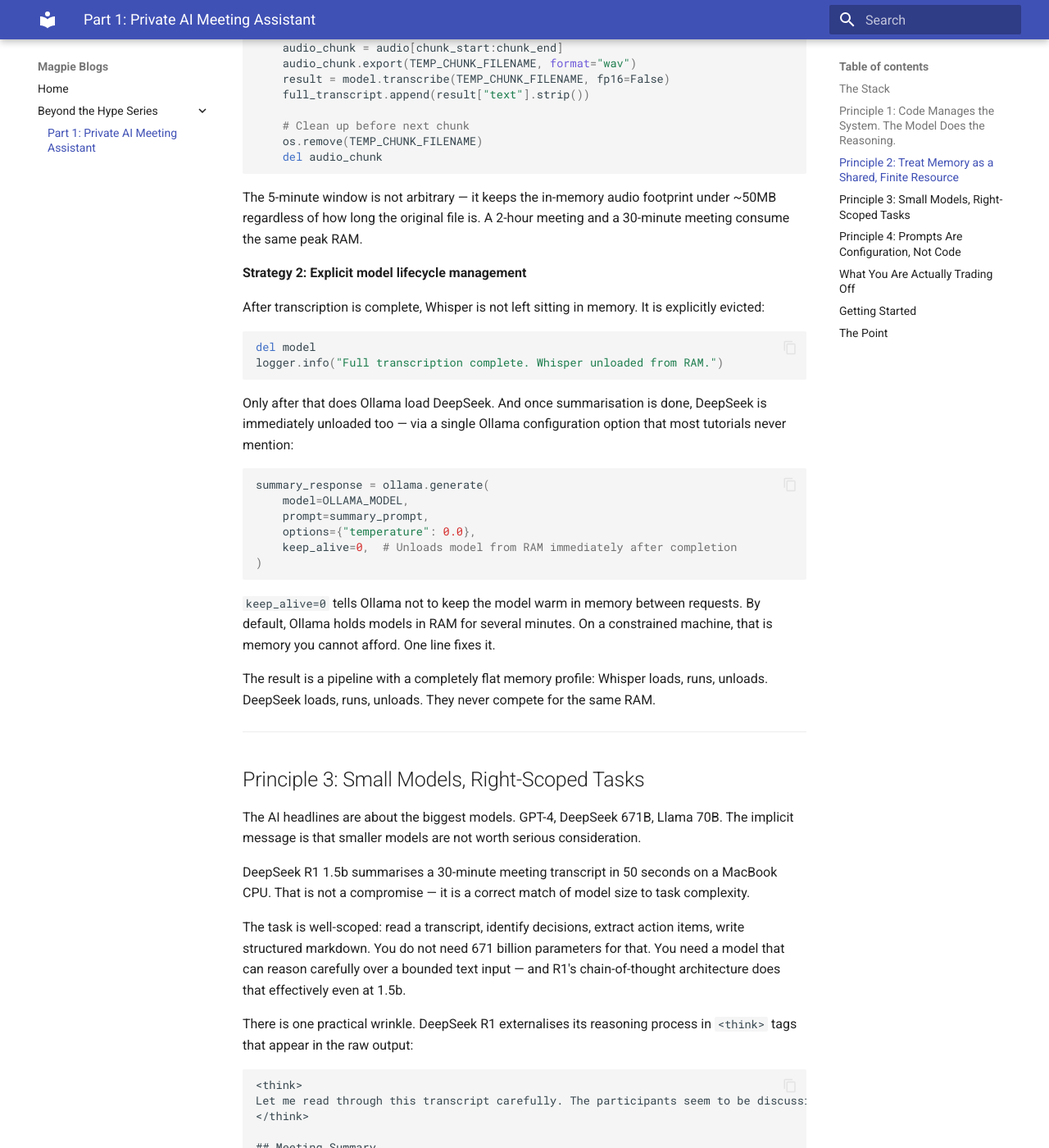
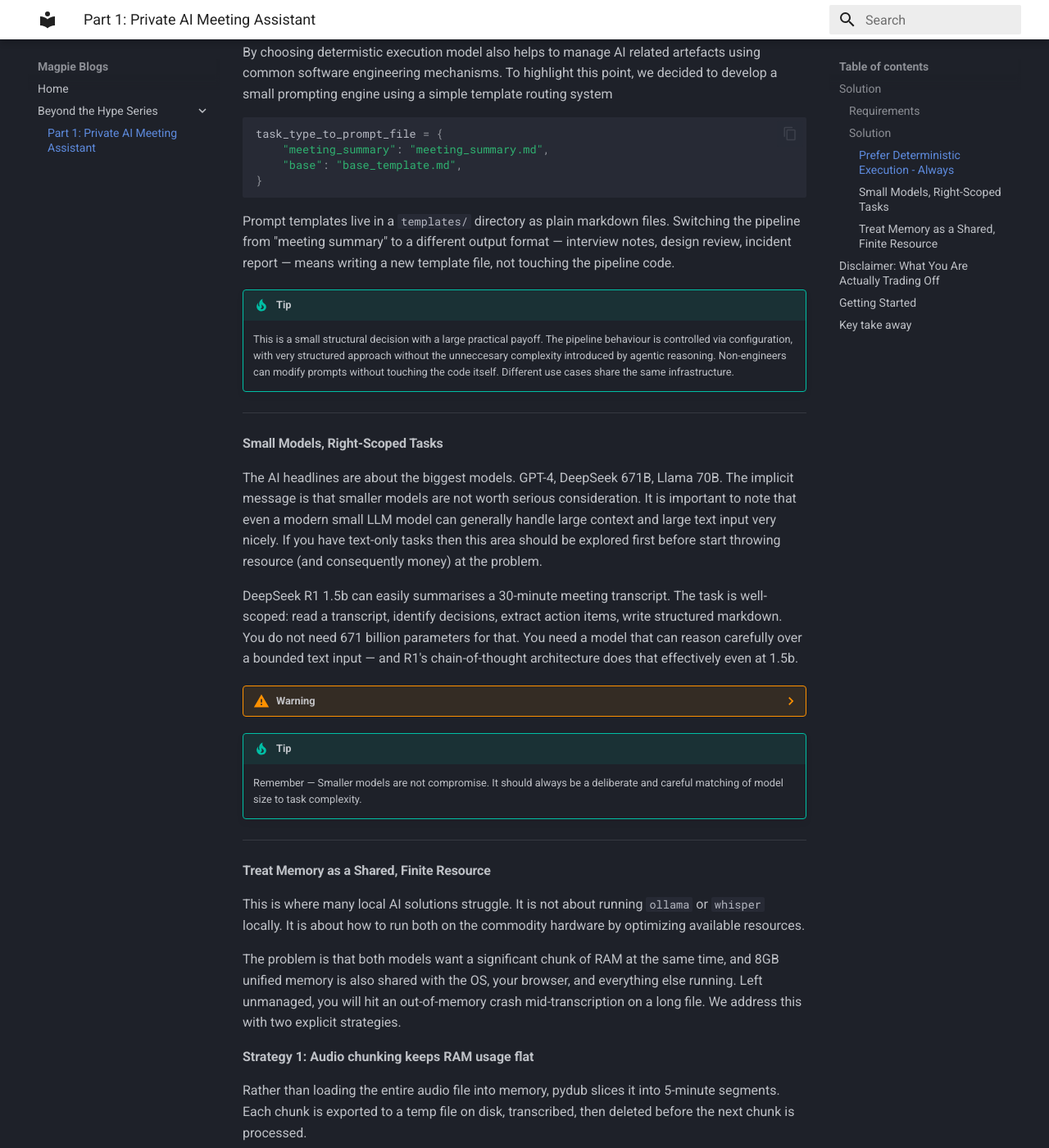
Before and after one commit to ayanguha/magpie, an MkDocs documentation site: the page built from docs/blogs/beyond_the_hype_magpie.md, in a window 1280 px wide and 1400 px high, scrolled down 2722 px. Shown: the whole window at 82% size. Built offline with MkDocs 1.6.1 and Material for MkDocs 9.7.7, drawn with Linux system fonts in a browser that asks for light colours; some of the changed text lies outside the part shown.

Commit message:
blog completed

````diff
--- a/docs/blogs/beyond_the_hype_magpie.md
+++ b/docs/blogs/beyond_the_hype_magpie.md
@@ -6,24 +7,44 @@
 
 The commercial options all share the same architecture: your audio goes up to their cloud, gets transcribed on their servers, and gets summarised by their models. You pay $20–30 per user per month for the privilege of handing over your conversations.
 
-Here is an alternative. A 30-minute meeting, recorded as a 150MB WAV file, transcribed and summarised in **150 seconds**, on a standard MacBook with 8GB of RAM, with nothing — not a single byte — leaving the machine.
+!!! note
+    Here is an alternative. A 30-minute meeting, recorded as a 150MB WAV file, transcribed and summarised in **Less Than 150 seconds**, on a standard laptop (tested on MacBook with 8GB of RAM), with nothing — not a single byte — **leaving the machine**.
 
-That is what [magpie](https://github.com/ayanguha/magpie) does. This article explains how it works and, more importantly, *why* the engineering decisions were made the way they were.
+!!! warning
+    This article is for someone who wants to tinker with AI technology and wants to look under the hood. The focus is **engineering** - with obsession around resource usage optimisation and maintain strong security posture
+
+    That is what [magpie-auris](https://github.com/ayanguha/magpie/tree/main/auris) does. This article explains how it works and, more importantly, *why* the engineering decisions were made the way they were.
 
 ---
 
-## The Stack
+## Solution
 
-- **OpenAI Whisper** (`base` model, weights stored locally) — transcription
-- **DeepSeek R1 1.5b via Ollama** — summarisation and reasoning
-- **pydub** — audio chunking
-- **uv** — dependency management
+### Requirements
 
-No API keys. No cloud accounts. Runs air-gapped.
+Our functional requirements are simple, clearly scoped:
 
----
+- The transcriber will take an audio file as input
+- It will generate raw transcription
+- Raw transcripts will be summarized. There can be multiple task_types which enforce distinct instructions and formats during summarization.
+- Combine raw transcript and summary in a single markdowm output file.
 
-## Principle 1: Code Manages the System. The Model Does the Reasoning.
+We also constrained by few non-functional requirements, namely:
+
+- Memory footprint must be very light - not more than 3G at any given point-in-time
+- Good observability across elapsed time and CPU/memory utilisation must be captured and logged
+- Absolutely no cloud interaction (after initial set) during transcription process
+
+!!! note
+
+    **Local model hosting**
+    Air-gap model consumption is one of the most desired, yet oddly underserved, area of work. Leaving consumption-based commercial model aside, many of the model architectures are not supported on commodity hardwares. But the good news is, there are a long list of models which can be used locally. And **Ollama** is de-facto standard in local open source model management.
+
+
+
+### Solution
+
+
+#### Prefer Deterministic Execution - Always
 
 The AI hype cycle loves agents — autonomous systems that decide their own next steps, pick their own tools, manage their own loops. For well-scoped tasks, this is engineering overhead in search of a problem.
 
@@ -53,7 +74,11 @@
 
 Three functions. Linear execution. No loops, no tool selection, no retry logic. When something breaks, you know exactly where to look.
 
-The pipeline is also instrumented from the start with a context manager that times every phase:
+This enables us to use well-understood engineering rigours
+
+- Standard dependency management using **uv** (This is a step-up from `pip` - if you start any new project, use `uv`)
+- Testing made simpler - we are using **pytest** like we use it for any other deterministic systems
+- Observability - The pipeline is instrumented from the start with a context manager that times every phase:
 
 ```python
 class CodeBlockTimer:
@@ -66,25 +91,72 @@
         logger.info(f"[{self.block_name}] completed in {elapsed:.2f} seconds.")
 ```
 
-On an 8GB MacBook, a 30-minute meeting breaks down like this:
+You can't optimise what you can't measure. The timer wraps every step, so you always know where time is going.
 
-| Phase | Time |
-|---|---|
-| Transcription (Whisper base, CPU) | ~100 seconds |
-| Summarisation (DeepSeek R1 1.5b) | ~50 seconds |
-| **Total** | **~150 seconds** |
+??? info
+    On an 8GB MacBook, a 30-minute meeting breaks down like this:
 
-You can't optimise what you can't measure. The timer wraps every step, so you always know where time is going.
+    | Phase | Time |
+    |---|---|
+    | Transcription (Whisper base, CPU) | ~100 seconds |
+    | Summarisation (DeepSeek R1 1.5b) | ~50 seconds |
+    | **Total** | **~150 seconds** |
+
+**Prompts Are Configuration, Not Code**
+
+By choosing determistic execution model also helps to manage AI related artefacts using common software engineering mechanisms. To highlight this point, we decided to develop a small prompting engine using a simple template routing system
+
+```python
+task_type_to_prompt_file = {
+    "meeting_summary": "meeting_summary.md",
+    "base": "base_template.md",
+}
+```
+
+Prompt templates live in a `templates/` directory as plain markdown files. Switching the pipeline from "meeting summary" to a different output format — interview notes, design review, incident report — means writing a new template file, not touching the pipeline code.
+
+!!! tip
+
+    This is a small structural decision with a large practical payoff. The pipeline behaviour is controlled via configuration, with very structured approach without the unneccesary complexity introduced by agentic reasoning. Non-engineers can modify prompts without touching the code itself. Different use cases share the same infrastructure.
 
 ---
 
-## Principle 2: Treat Memory as a Shared, Finite Resource
+#### Small Models, Right-Scoped Tasks
 
-This is where most local AI tutorials quietly fail. They show you how to run Whisper. They show you how to run Ollama. They don't show you how to run both on the same 8GB machine without the OS killing one of them.
+The AI headlines are about the biggest models. GPT-4, DeepSeek 671B, Llama 70B. The implicit message is that smaller models are not worth serious consideration. It is important to note that even a modern small LLM model can generally handle large context and large text input very nicely. If you have text-only tasks then this area should be explored first before start throwing resource (and consequently money) at the problem.
 
-The problem is that both models want a significant chunk of RAM at the same time, and 8GB unified memory is also shared with the OS, your browser, and everything else running. Left unmanaged, you will hit an out-of-memory crash mid-transcription on a long file.
+DeepSeek R1 1.5b can easily summarises a 30-minute meeting transcript. The task is well-scoped: read a transcript, identify decisions, extract action items, write structured markdown. You do not need 671 billion parameters for that. You need a model that can reason carefully over a bounded text input — and R1's chain-of-thought architecture does that effectively even at 1.5b.
 
-magpie handles this with two explicit strategies.
+??? warning
+
+    There is one practical wrinkle. DeepSeek R1 externalises its reasoning process in `<think>` tags that appear in the raw output:
+
+    ```
+    <think>
+    Let me read through this transcript carefully. The participants seem to be discussing...
+    </think>
+
+    ## Meeting Summary
+    ...
+    ```
+    If you do not handle this, your output file is full of the model's internal monologue. A two-line guard catches it:
+
+    ```python
+    if "</think>" in raw_output:
+        markdown_summary = raw_output.split("</think>")[-1].strip()
+    ```
+
+!!! tip
+
+    Remember — Smaller models are not compromise. It should always be a deliberate and careful matching of model size to task complexity.
+
+---
+
+#### Treat Memory as a Shared, Finite Resource
+
+This is where many local AI solutions struggle. It is not about running `ollama` or `whisper` locally. It is about how to run both on the commodity hardware by optimizing available resources.
+
+The problem is that both models want a significant chunk of RAM at the same time, and 8GB unified memory is also shared with the OS, your browser, and everything else running. Left unmanaged, you will hit an out-of-memory crash mid-transcription on a long file. We address this with two explicit strategies.
 
 **Strategy 1: Audio chunking keeps RAM usage flat**
 
@@ -127,105 +199,39 @@
 )
 ```
 
-`keep_alive=0` tells Ollama not to keep the model warm in memory between requests. By default, Ollama holds models in RAM for several minutes. On a constrained machine, that is memory you cannot afford. One line fixes it.
-
-The result is a pipeline with a completely flat memory profile: Whisper loads, runs, unloads. DeepSeek loads, runs, unloads. They never compete for the same RAM.
+`keep_alive=0` tells Ollama not to keep the model warm in memory between requests. By default, Ollama holds models in RAM for several minutes. On a constrained machine, that is memory you cannot afford.
 
 ---
 
-## Principle 3: Small Models, Right-Scoped Tasks
 
-The AI headlines are about the biggest models. GPT-4, DeepSeek 671B, Llama 70B. The implicit message is that smaller models are not worth serious consideration.
+## Disclaimer: What You Are Actually Trading Off
 
-DeepSeek R1 1.5b summarises a 30-minute meeting transcript in 50 seconds on a MacBook CPU. That is not a compromise — it is a correct match of model size to task complexity.
+`magpie` is not a intended to be cloud replacement for every use case. It is an useful little utility, showcasing how much can be achieved by embracing common AI engineering practices.
 
-The task is well-scoped: read a transcript, identify decisions, extract action items, write structured markdown. You do not need 671 billion parameters for that. You need a model that can reason carefully over a bounded text input — and R1's chain-of-thought architecture does that effectively even at 1.5b.
+Here are few points to note:
 
-There is one practical wrinkle. DeepSeek R1 externalises its reasoning process in `<think>` tags that appear in the raw output:
-
-```
-<think>
-Let me read through this transcript carefully. The participants seem to be discussing...
-</think>
-
-## Meeting Summary
-...
-```
-
-If you do not handle this, your output file is full of the model's internal monologue. A two-line guard catches it:
-
-```python
-if "</think>" in raw_output:
-    markdown_summary = raw_output.split("</think>")[-1].strip()
-```
-
-This is the kind of thing you only discover by running the model and reading the output carefully. It is not in the documentation.
-
----
-
-## Principle 4: Prompts Are Configuration, Not Code
-
-The pipeline supports multiple output formats through a simple template routing system:
-
-```python
-task_type_to_prompt_file = {
-    "meeting_summary": "meeting_summary.md",
-    "base": "base_template.md",
-}
-```
-
-Prompt templates live in a `templates/` directory as plain markdown files. Switching the pipeline from "meeting summary" to a different output format — interview notes, design review, incident report — means writing a new template file, not touching the pipeline code.
-
-This is a small structural decision with a large practical payoff. The pipeline behaviour is controlled by a file, not a code change. Non-engineers can modify prompts without touching Python. Different use cases share the same infrastructure.
-
----
-
-## What You Are Actually Trading Off
-
-Honesty matters here. This is not a cloud replacement for every use case.
-
-**Whisper `base` is not perfect.** Accuracy drops on heavy accents, cross-talk, and noisy audio. The `small` model improves accuracy at the cost of more RAM and slower inference. The `large` model is not practical on 8GB.
+**Whisper `base` is not perfect.** Accuracy drops on heavy accents, cross-talk, and noisy audio. The `small` model improves accuracy at the cost of more RAM and slower inference.
 
 **DeepSeek R1 1.5b is not GPT-4.** On a messy, jargon-heavy transcript it will occasionally miss nuance or misattribute a decision. For a well-structured meeting it performs well. For a chaotic all-hands with seven people talking over each other, set expectations accordingly.
 
-**150 seconds is CPU inference.** If you have a Mac with Apple Silicon, Whisper can use the Neural Engine and get meaningfully faster. If you are on an older Intel MacBook, it will be slower. The number above is a real measurement, not a best-case benchmark.
 
-What you are getting in return: complete data sovereignty, zero ongoing cost, and a tool that works offline. For many use cases — especially anything involving sensitive internal discussions — those are not minor benefits. They are the reason the tool exists.
+!!! note
+
+    What you are getting in return: complete data sovereignty, zero ongoing cost, and a tool that works offline. For many use cases — especially anything involving sensitive internal discussions — those are not minor benefits. They are the reason the tool exists.
 
 ---
 
 ## Getting Started
 
-```bash
-# Install uv
-curl -LsSf https://astral.sh/uv/install.sh | sh
-
-# Clone and install
-git clone https://github.com/ayanguha/magpie.git
-cd magpie
-uv sync
-
-# Install Ollama and pull the model
-ollama pull deepseek-r1:1.5b
-
-# Download Whisper base weights
-curl -L https://openaipublic.azureedge.net/main/whisper/models/ed3a0b6b1c0edf879ad9b11b1af5a0e6ab5db9205f891f668f8b0e6c6326e34e/base.pt -o models/base.pt
-
-# Run
-uv run python src/transcripting.py your-meeting.wav
-```
-
-The output is a markdown file with the summary at the top and the raw transcript below it — structured, timestamped, and ready to paste into a ticket or send to your team.
+Start with [`magpie-auris README.md`](https://github.com/ayanguha/magpie/blob/main/auris/README.md)
 
 ---
 
-## The Point
+## Key take away
 
-The gap between "I saw a demo of this" and "I have a working tool on my laptop" is where most AI tutorials abandon you. They show the happy path on a cloud VM with 32GB of RAM and a GPU, then leave you to figure out why it crashes on your actual machine.
-
-The engineering decisions in magpie — the chunk size, the `del model`, the `keep_alive=0`, the `<think>` guard — are all answers to problems you will hit in the real world. None of them are in the headline demos.
-
-That is the point of this series. Not what AI can do in theory. What it can do on the hardware you actually have.
+Agentic AI is a genuinely powerful paradigm — and still rapidly evolving. But it is not the answer to everything.
+A large class of real-world workloads are better served by traditional software engineering rigour: structured pipelines, deterministic execution, and common sense about resource constraints. The opportunity is not to choose between AI and engineering discipline — it is to apply both deliberately.
+That is what this series is about. Not what AI can do in theory. What it can do when you treat it like an engineering problem.
 
 ---
 
--- a/docs/mkdocs.yml
+++ b/docs/mkdocs.yml
@@ -7,7 +7,8 @@
   name: material
   palette:
     # Enterprise Tech color scheme
-    primary: slate
+    scheme: slate
+    primary: white
     accent: teal
   features:
     - content.code.copy
@@ -25,3 +26,6 @@
   - pymdownx.inlinehilite
   - pymdownx.snippets
   - pymdownx.superfences
+  - admonition
+  - pymdownx.details
+  - pymdownx.superfences
````
Also changed, not shown: other parts of docs/blogs/beyond_the_hype_magpie.md (+2 -1 lines).
